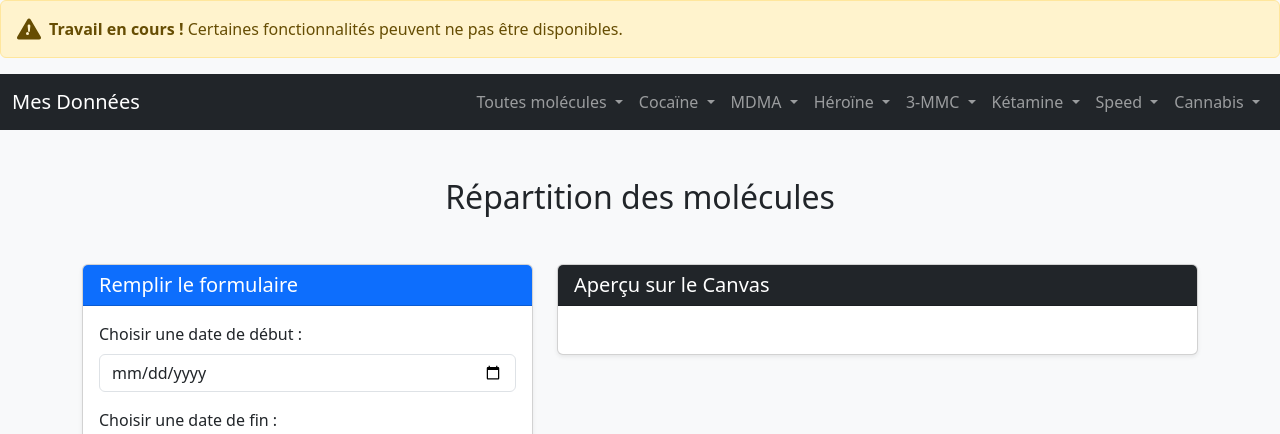
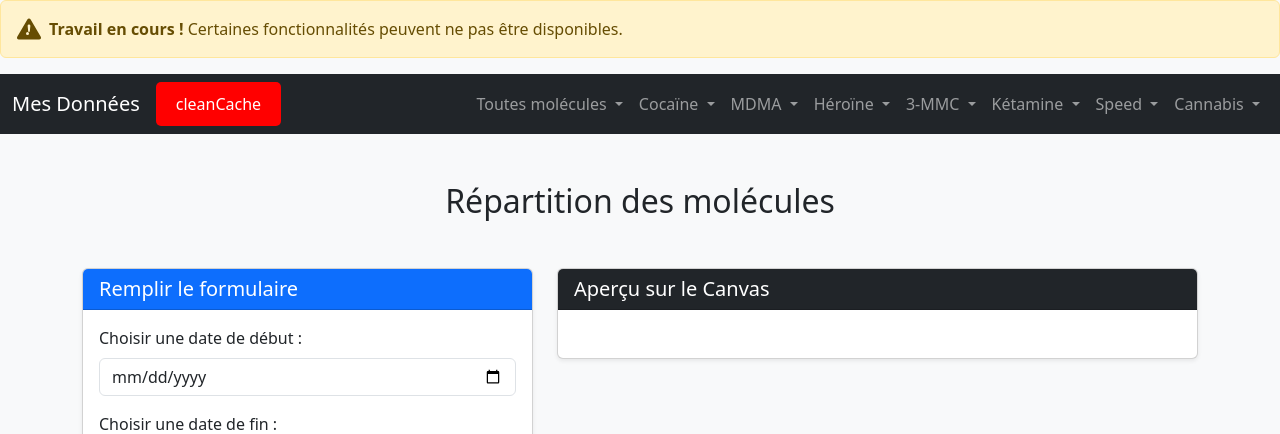
Before and after one commit to TheoMalas/Stats_RdR, a Django app: page / in a window 1280 px wide. Shown: the top 434 px of the page. Run offline with Django 5.2, Linux system fonts and the light colour scheme; data that the repository does not hold is empty.

Commit message:
add basic cache

```diff
--- a/stats/templates/pie_chart.html
+++ b/stats/templates/pie_chart.html
@@ -14,6 +14,20 @@
             width: 100%;
             height: auto;
         }
+
+        #cleanCache {
+            background-color: red;
+            color: white;
+            border: none;
+            padding: 10px 20px;
+            font-size: 16px;
+            cursor: pointer;
+            border-radius: 5px;
+        }
+
+        #cleanCache:hover {
+            background-color: darkred;
+        }
     </style>
 </head>
 <body>
@@ -28,10 +42,7 @@
     <nav class="navbar navbar-expand-lg navbar-dark bg-dark">
     <div class="container-fluid">
       <a class="navbar-brand" href="#">Mes Données</a>
-      <button class="navbar-toggler" type="button" data-bs-toggle="collapse" data-bs-target="#navbarContent"
-        aria-controls="navbarContent" aria-expanded="false" aria-label="Afficher le menu">
-        <span class="navbar-toggler-icon"></span>
-      </button>
+      <button id="cleanCache">cleanCache</button>
 
     <div class="collapse navbar-collapse" id="navbarContent">
       <ul class="navbar-nav ms-auto">
@@ -575,5 +586,13 @@
     loadAreaStackedChart()
 };
     </script>
+
+    <script>
+
+        document.getElementById("cleanCache").addEventListener("click", function() {
+        fetch("cleanCache", {vmethod: "GET", mode: "no-cors" });
+        });
+
+    </script>
 </body>
 </html>
--- a/stats/urls.py
+++ b/stats/urls.py
@@ -4,6 +4,7 @@ from . import views
 
 urlpatterns = [
     path('', views.molecules_view, name='molecules_view'),
+    path('cleanCache/', views.cleanCache, name='clean_cache'),
     path('molecules/', views.molecules_view, name='molecules_view'),
     path('supply/', views.supply_view, name='supply_view'),
     path('cocaine-coupe/', views.cocaine_view, name='cocaine_view'),
--- a/stats/views.py
+++ b/stats/views.py
@@ -7,6 +7,8 @@ from django.conf import settings
 import json
 import subprocess
 import os
+import shutil
+
 from datetime import datetime
 
 default_Delta = 15
@@ -92,14 +94,41 @@ def evol_purity_cocaine_view(request):
 
 def runScript(scriptID, args):
 
+  outputPath = 'output/' + scriptID + '.json'
+
+  cachedData = basicCache(outputPath)
+  if cachedData != None:
+      return JsonResponse(cachedData)
+
   cmd=["Rscript","scriptR/" + scriptID + ".R"] + args
   subprocess.run(cmd)
 
-  json_file_path = os.path.join(settings.BASE_DIR, 'output/' + scriptID + '.json')
+  json_file_path = os.path.join(settings.BASE_DIR, outputPath)
   with open(json_file_path, 'r') as f:
       data = json.load(f)
 
   return JsonResponse(data)
+
+def basicCache(path):
+
+  if not os.path.exists(path):
+    return None
+
+  json_file_path = os.path.join(settings.BASE_DIR, path)
+  with open(json_file_path, 'r') as f:
+      data = json.load(f)
+
+  return data
+
+def cleanCache(request):
+
+  path = os.path.join(settings.BASE_DIR, 'output')
+
+  if not os.path.exists(path):
+    return HttpResponse(status = 201)
+
+  shutil.rmtree(path)
+  return HttpResponse(status = 200)
 
 def get_dates(request):
   default_end = datetime.today().strftime('%Y-%m-%d') #set to today
```
Also changed, not shown: output/output.png (deleted).
